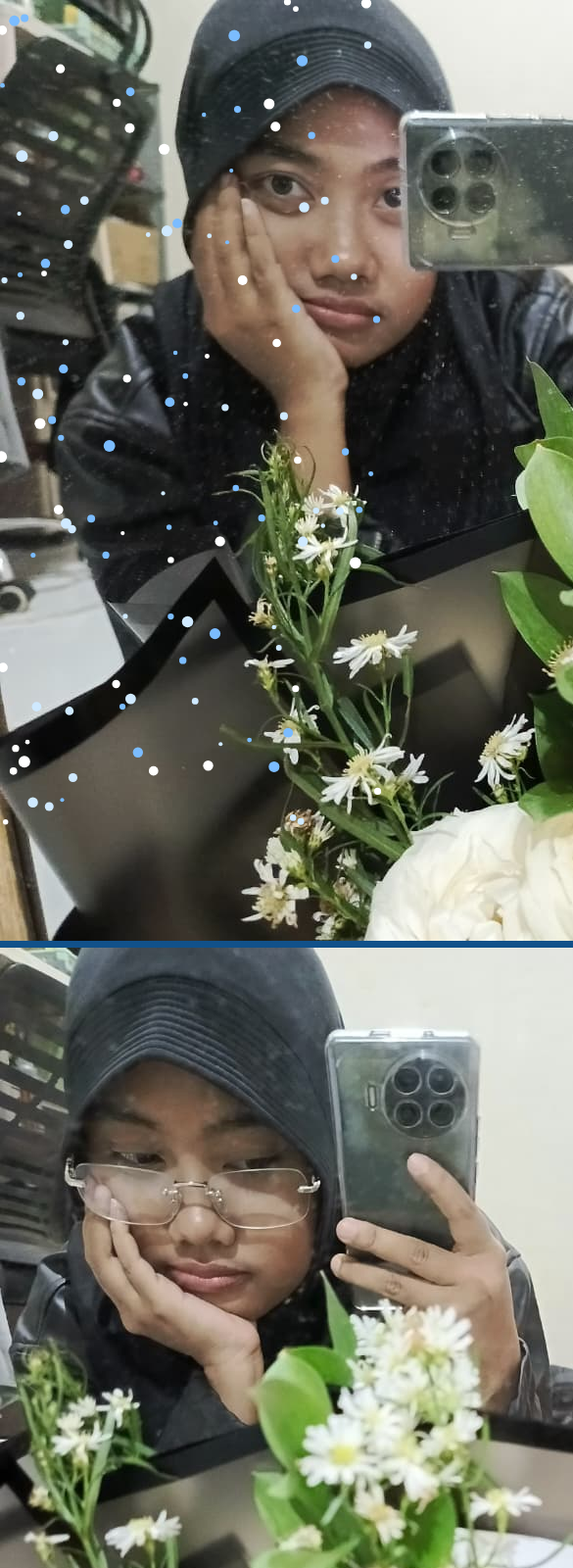
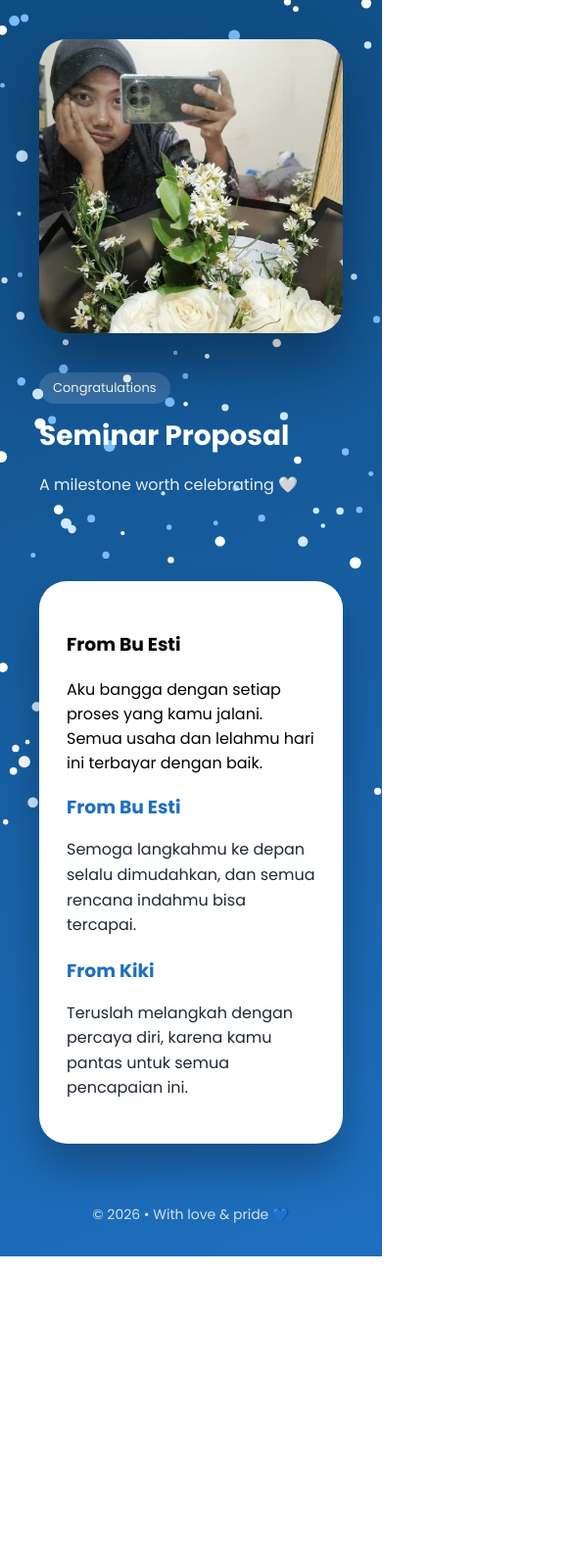
Before and after one commit to DHZZZZ/sempro-nafa, a plain HTML site: page index.html in a window 390 px wide. Shown: the top 1600 px of the page at 98% size, 585 px wide, since content can reach past the window. After the commit the page ends 1282 px from the top, so only its background shows below. Drawn offline with Linux system fonts and the light colour scheme.

Commit message:
Update style.css

```diff
--- a/style.css
+++ b/style.css
@@ -1,191 +1,149 @@
-/* ===== RESET ===== */
+:root {
+    --primary: #0f4c81;
+    --secondary: #1e6fbf;
+    --white: #ffffff;
+    --dark: #1f2937;
+}
+
 * {
-    margin: 0;
-    padding: 0;
     box-sizing: border-box;
 }
 
-/* ===== BODY ===== */
 body {
+    margin: 0;
     font-family: 'Poppins', sans-serif;
-    background: linear-gradient(180deg, #0f4c81, #1e6fbf);
-    height: 100vh;
-    overflow: hidden;
-    color: #fff;
+    background: linear-gradient(160deg, #0f4c81, #1e6fbf);
 }
 
-/* ===== CONFETTI ===== */
+/* CONFETTI */
 #confetti {
     position: fixed;
     inset: 0;
     pointer-events: none;
-    z-index: 5;
+    z-index: 1;
 }
 
-/* ===== PAGE LAYOUT ===== */
+/* PAGE */
 .page {
-    height: 100vh;
-    display: flex;
-    flex-direction: column;
-}
-
-/* ===== MAIN CONTENT ===== */
-.main {
-    flex: 1;
-    display: grid;
-    grid-template-columns: 45% 55%;
-    padding: 32px;
-    gap: 32px;
-}
-
-/* ===== FOTO SECTION ===== */
-.photo-section {
     position: relative;
-    background: rgba(255,255,255,0.08);
-    border-radius: 32px;
-    display: flex;
-    align-items: center;
-    justify-content: center;
-    overflow: hidden;
-}
-
-/* background lembut */
-.photo-section::before {
-    content: "";
-    position: absolute;
-    inset: 0;
-    background: linear-gradient(
-        160deg,
-        rgba(255,255,255,0.12),
-        rgba(255,255,255,0.02)
-    );
-    z-index: 0;
-}
-
-/* foto slideshow */
-.photo {
-    position: absolute;
-    max-width: 100%;
-    max-height: 100%;
-    object-fit: contain;      /* 🔥 FOTO UTUH */
-    display: none;
-    z-index: 1;
-    animation: fadeSlide 1s ease;
-}
-
-.photo.active {
-    display: block;
-}
-
-/* ===== CAPTION ===== */
-.caption {
-    position: absolute;
-    bottom: 24px;
-    left: 50%;
-    transform: translateX(-50%);
-    text-align: center;
     z-index: 2;
 }
 
-.caption span {
-    font-size: 13px;
-    opacity: 0.85;
+/* HERO */
+.hero {
+    min-height: 60vh;
+    display: grid;
+    grid-template-columns: 1fr 1fr;
+    align-items: center;
+    padding: 40px;
+    gap: 40px;
 }
 
-.caption h1 {
-    font-size: 34px;
-    font-weight: 600;
+/* FOTO */
+.hero-photo {
+    position: relative;
+    width: 100%;
+    height: 100%;
 }
 
-.caption p {
-    font-size: 14px;
+.slide {
+    position: absolute;
+    inset: 0;
+    width: 100%;
+    height: 100%;
+    object-fit: cover;
+    border-radius: 28px;
+    display: none;
+    box-shadow: 0 30px 60px rgba(0,0,0,0.35);
+}
+
+.slide.active {
+    display: block;
+    animation: fade 1s ease;
+}
+
+/* CAPTION */
+.hero-caption {
+    color: var(--white);
+}
+
+.badge {
+    display: inline-block;
+    background: rgba(255,255,255,0.15);
+    padding: 6px 14px;
+    border-radius: 999px;
+    font-size: 13px;
+    margin-bottom: 12px;
+}
+
+.hero-caption h1 {
+    font-size: 42px;
+    margin: 0 0 8px;
+}
+
+.subtitle {
+    font-size: 16px;
     opacity: 0.9;
 }
 
-/* ===== MESSAGE SECTION ===== */
-.message-section {
-    display: flex;
-    flex-direction: column;
-    justify-content: flex-end;
+/* UCAPAN */
+.messages {
+    padding: 30px 40px;
 }
 
-/* box ucapan */
-.message-box {
-    background: #ffffff;
-    color: #333;
-    border-radius: 32px;
-    padding: 26px 32px;
-    height: 100%;
-    overflow-y: auto;
-    box-shadow: 0 18px 40px rgba(0,0,0,0.25);
+.messages-box {
+    background: var(--white);
+    border-radius: 28px;
+    padding: 28px;
+    box-shadow: 0 25px 40px rgba(0,0,0,0.25);
 }
 
-/* scrollbar halus */
-.message-box::-webkit-scrollbar {
-    width: 6px;
-}
-.message-box::-webkit-scrollbar-thumb {
-    background: #cbd5e1;
-    border-radius: 6px;
+.highlight {
+    font-size: 16px;
+    margin-bottom: 22px;
 }
 
-/* ===== TEKS ===== */
-.message-box h2 {
-    text-align: center;
-    color: #0f4c81;
-    margin-bottom: 18px;
-    font-size: 22px;
+.message h3 {
+    color: var(--secondary);
+    margin-bottom: 4px;
 }
 
-.from {
-    font-weight: 600;
-    color: #0f4c81;
-    margin-top: 16px;
+.message p {
+    color: var(--dark);
+    line-height: 1.6;
 }
 
-.message-box p {
-    font-size: 14.5px;
-    line-height: 1.7;
-    margin-top: 6px;
+/* FOOTER */
+.footer {
+    text-align: center;
+    padding: 18px;
+    color: rgba(255,255,255,0.8);
+    font-size: 14px;
 }
 
-/* ===== FOOTER ===== */
-footer {
-    text-align: center;
-    font-size: 12px;
-    padding: 12px;
-    opacity: 0.85;
-}
-
-/* ===== ANIMATION ===== */
-@keyframes fadeSlide {
+/* ANIMATION */
+@keyframes fade {
     from {
         opacity: 0;
-        transform: translateY(-14px);
+        transform: scale(1.02);
     }
     to {
         opacity: 1;
-        transform: translateY(0);
+        transform: scale(1);
     }
 }
 
-/* ===== RESPONSIVE ===== */
+/* RESPONSIVE */
 @media (max-width: 900px) {
-    .main {
+    .hero {
         grid-template-columns: 1fr;
-        padding: 18px;
-        gap: 18px;
     }
 
-    .photo-section {
-        height: 320px;
+    .hero-photo {
+        height: 300px;
     }
 
-    .caption h1 {
-        font-size: 26px;
-    }
-
-    .message-box {
-        padding: 20px;
+    .hero-caption h1 {
+        font-size: 28px;
     }
 }
```
